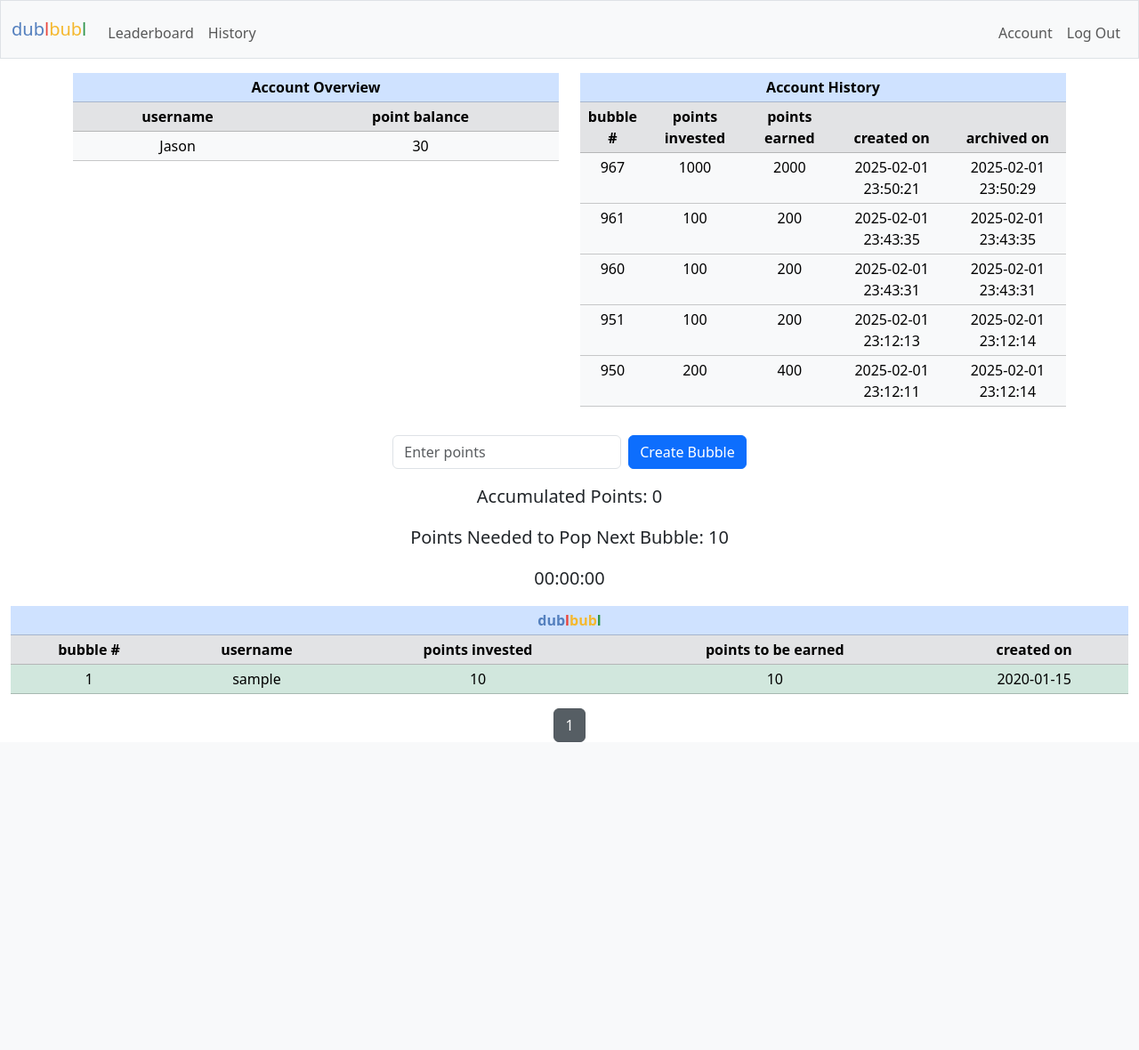
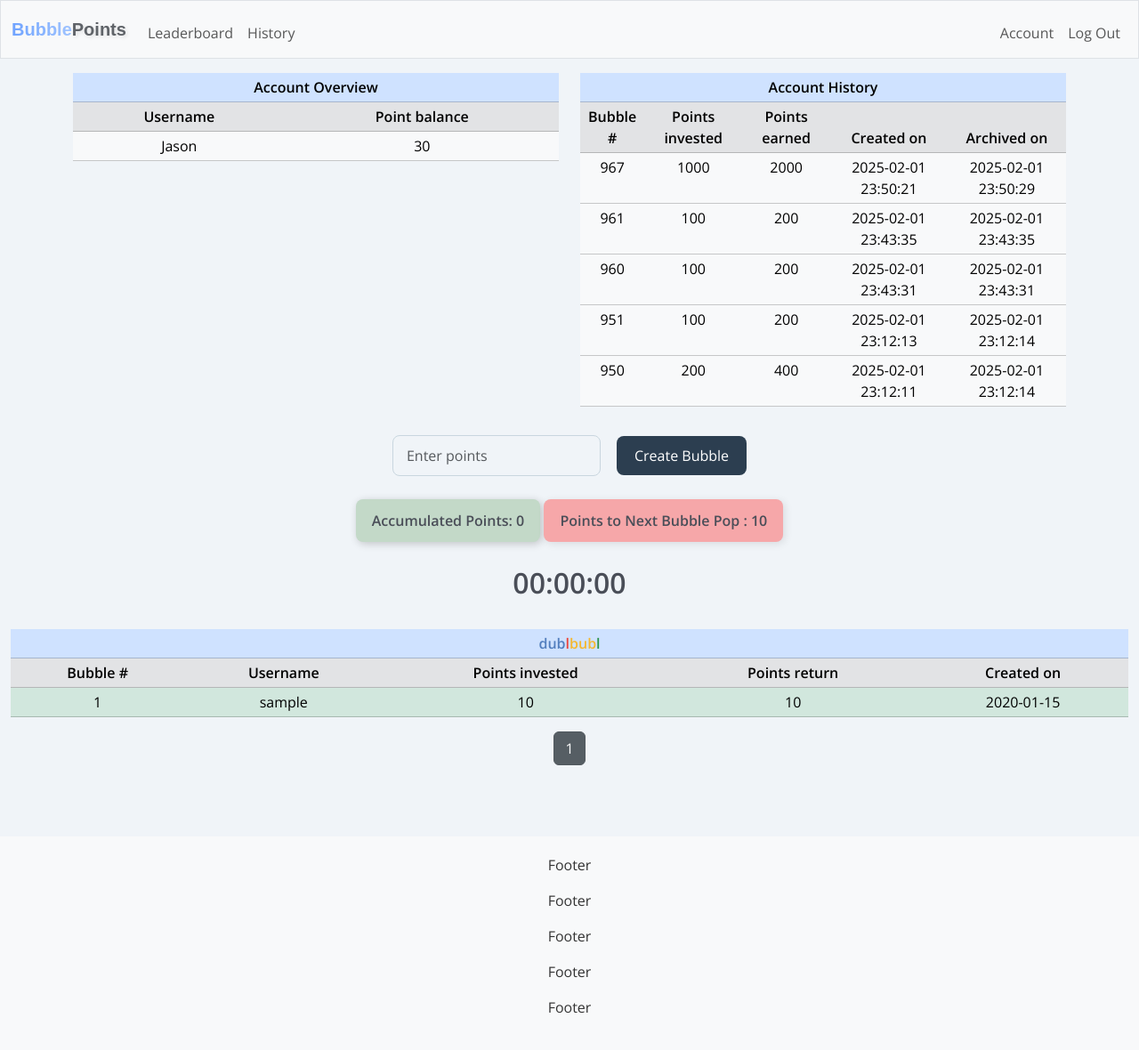
Before and after one commit to jasonch01/BubblePoints, a Flask app: page / in a window 1280 px wide. Shown: the whole page at 89% size. Before the commit the page ends 834 px from the top, so only its background shows below. Run offline with Flask 3, Linux system fonts and the light colour scheme; a user stored in the database is signed in; tables that the repository leaves empty hold one stand-in row (values such as "Sample post"); some libraries are stand-ins or nearby versions.

Commit message:
Updated 2/2/2025 v1.14.01

```diff
--- a/app.py
+++ b/app.py
@@ -354,11 +354,21 @@ def index():
             return "not enough points"
 
         try:
+            # Calculate the multiplier based on points_in
+            if points >= 10000:
+                points_out = points * 2  # If points are 10,000 or more, multiply by 2
+            elif points >= 5000:
+                points_out = points * 1.75  # If points are 5,000 or more but less than 10,000, multiply by 1.75
+            elif points >= 1000:
+                points_out = points * 1.5  # If points are 1,000 or more but less than 10,000, multiply by 1.5
+            else:
+                points_out = points * 1.25  # Otherwise, points_out equals points_in (e.g., for smaller amounts)
+
             # Insert row into dublbubl
             cur.execute("""
             INSERT INTO dublbubl (row_id, user_id, username, points_in, points_out, date_created)
             VALUES (?, ?, ?, ?, ?, ?)
-            """, (None, user[0], user[1], points, (points * 2), current_date))
+            """, (None, user[0], user[1], points, (points_out), current_date))
 
             # Commit the changes to the dublbubl database
             con.commit()
--- a/static/style.css
+++ b/static/style.css
@@ -12,11 +12,40 @@ html {
     font-size: 1rem;
 }
 
-body {
+html body {
    height: 100vh;
+   margin: 0;
+   display: flex;
+   flex-direction: column;
+   background-color: #F0F4F8; /* Soft, neutral background */
+   color: #333; /* Dark text for contrast */
 }
 
-/* Colors for brand */
+body {
+    font-family: 'Open Sans', sans-serif;
+  }
+
+
+main {
+    flex-grow: 1; /* This pushes the footer to the bottom */
+    margin-bottom: 5em; /* Adjust this value to increase space */
+}
+
+
+
+footer {
+    background-color: #f8f9fa;
+    padding: 20px 0;
+    text-align: center;
+    width: 100%;
+}
+
+
+
+
+
+
+/* Colors for dublbubl*/
 .blue
 {
     color: #537fbe;
@@ -34,10 +63,27 @@ body {
     color: #2e944b;
 }
 
-form {
-    text-align: center;
-    margin: 1em auto;
-}
+
+
+.gradient-text {
+    background: linear-gradient(to right, #6fa3ff, #a0c4ff); /* Gradient from light blue to pastel blue */
+    -webkit-background-clip: text;
+    color: transparent;
+    font-family: 'Poppins', sans-serif;
+    font-weight: bold;
+  }
+
+  .points-text {
+    color: #5f6368; /* Subtle dark grey */
+    font-family: 'Poppins', sans-serif;
+    font-weight: bold;
+    text-shadow: 2px 2px 4px rgba(0, 0, 0, 0.1);
+  }
+
+
+
+
+
 
 .dashboard {
     margin: 1em auto;
@@ -46,3 +92,118 @@ form {
 .leaderboard {
     margin: 1em auto;
 }
+
+.tracker {
+    margin: 1em auto;
+}
+
+
+
+/* Form and button styling */
+form {
+    display: flex;
+    justify-content: center;
+    align-items: center;
+    gap: 10px; /* Added space between input and button */
+}
+
+input.form-control {
+    background-color: #F0F4F8; /* Soft muted sage gray */
+    border: 1px solid #C9D6DF; /* Muted border */
+    border-radius: 8px;
+    padding: 10px 15px;
+    font-size: 1rem;
+}
+
+button.btn-primary {
+    background-color: #2C3E50; /* Dark blue-gray background */
+    color: white; /* White text for contrast */
+    border: none;
+    padding: 10px 20px;
+    font-size: 1rem;
+    border-radius: 8px;
+    transition: background-color 0.3s;
+}
+
+button.btn-primary:hover {
+    background-color: #34495E; /* Slightly lighter blue-gray on hover */
+}
+
+
+
+
+
+
+
+
+
+
+
+
+
+/* Text block styling */
+#current_points_in, #points_in_required {
+    font-size: 1rem;
+    font-weight: bold;
+    color: #4A4E58; /* Soft charcoal for text */
+    background-color: #C3D9C8; /* Soft muted green for points_in */
+    padding: 12px 18px;
+    border-radius: 8px;
+    display: inline-block;
+    box-shadow: 2px 2px 10px rgba(0, 0, 0, 0.2);
+    margin: 10px 0;
+}
+
+#points_in_required {
+    background-color: #F6A7A9; /* Brighter soft red for points_in_required */
+    color: #4A4E58; /* Soft charcoal text */
+    padding: 12px 18px;
+    border-radius: 8px;
+    display: inline-block;
+    box-shadow: 2px 2px 10px rgba(0, 0, 0, 0.1);
+}
+
+#countdown_timer {
+    font-size: 2rem;
+    font-weight: bold;
+    color: #4A4E58; /* Soft charcoal */
+    padding: 12px 15px;
+}
+
+
+
+
+
+
+
+/* Apply only to forms with the class 'login-form' */
+.login-form {
+    display: flex;
+    flex-direction: column;  /* Stack elements vertically */
+    justify-content: center;
+    align-items: center;
+    gap: 15px; /* Space between input fields and button */
+    margin-top: 1em;
+}
+
+.login-form input.form-control {
+    background-color: #F0F4F8;
+    border: 1px solid #C9D6DF;
+    border-radius: 8px;
+    padding: 10px 15px;
+    font-size: 1rem;
+}
+
+.login-form button.btn-primary {
+    background-color: #2C3E50;
+    color: white;
+    border: none;
+    padding: 10px 20px;
+    font-size: 1rem;
+    border-radius: 8px;
+    transition: background-color 0.3s;
+}
+
+.login-form button.btn-primary:hover {
+    background-color: #34495E;
+}
--- a/templates/index.html
+++ b/templates/index.html
@@ -15,8 +15,8 @@
         </thead>
         <thead class="table-light">
           <tr class="table-secondary">
-            <th class="table-secondary">username</th>
-            <th class="table-secondary">point balance</th>
+            <th class="table-secondary">Username</th>
+            <th class="table-secondary">Point balance</th>
           </tr>
         </thead>
         <tbody id="point-balance">
@@ -40,11 +40,11 @@
         </thead>
         <thead class="table-secondary">
           <tr class="table-secondary">
-            <th>bubble #</th>
-            <th>points invested</th>
-            <th>points earned</th>
-            <th>created on</th>
-            <th>archived on</th>
+            <th>Bubble #</th>
+            <th>Points invested</th>
+            <th>Points earned</th>
+            <th>Created on</th>
+            <th>Archived on</th>
           </tr>
         </thead>
         <tbody id="user-history">
@@ -72,13 +72,11 @@
 
 {% endif %}
 
-<figure class="text-center">
-  <blockquote class="blockquote">
+<div class="tracker text-center">
     <p id="current_points_in">Accumulated Points: {{ current_points_in[0] }}</p>
-    <p id="points_in_required">Points Needed to Pop Next Bubble: {{ points_in_required }}</p>
-    <div id="countdown_timer">00:00:00</div>
-  </blockquote>
-</figure>
+    <p id="points_in_required">Points to Next Bubble Pop : {{ points_in_required }}</p>
+    <div class="low-time" id="countdown_timer">00:00:00</div>
+</div>
 
 
 <table class="table table-success table-sm text-center">
@@ -89,11 +87,11 @@
   </thead>
   <thead>
     <tr class="table-secondary">
-      <th>bubble #</th>
-      <th>username</th>
-      <th>points invested</th>
-      <th>points to be earned</th>
-      <th>created on</th>
+      <th>Bubble #</th>
+      <th>Username</th>
+      <th>Points invested</th>
+      <th>Points return</th>
+      <th>Created on</th>
     </tr>
   </thead>
   <tbody id="dublbubl">
--- a/templates/layout.html
+++ b/templates/layout.html
@@ -7,12 +7,15 @@
     <title>dublbubl</title>
     <link href="https://cdn.jsdelivr.net/npm/bootstrap@5.3.3/dist/css/bootstrap.min.css" rel="stylesheet" integrity="sha384-QWTKZyjpPEjISv5WaRU9OFeRpok6YctnYmDr5pNlyT2bRjXh0JMhjY6hW+ALEwIH" crossorigin="anonymous">
     <link rel="stylesheet" href="/static/style.css">
+    <link href="https://fonts.googleapis.com/css2?family=Open+Sans:wght@400;600&display=swap" rel="stylesheet">
   </head>
   <body>
 
     <nav class="bg-light border navbar navbar-expand-md navbar-light">
       <div class="container-fluid">
-          <a class="navbar-brand" href="/"><span class="blue">dub</span><span class="red">l</span><span class="yellow">bub</span><span class="green">l</span></a>
+        <a class="navbar-brand" href="/">
+          <span class="gradient-text">Bubble</span><span class="points-text">Points</span>
+        </a>
           <button aria-controls="navbar" aria-expanded="false" aria-label="Toggle navigation" class="navbar-toggler" data-bs-target="#navbar" data-bs-toggle="collapse" type="button">
               <span class="navbar-toggler-icon"></span>
           </button>
@@ -42,6 +45,12 @@
       </main>
 
       <footer class="footer">
+        <p>Footer</p>
+        <p>Footer</p>
+        <p>Footer</p>
+        <p>Footer</p>
+        <p>Footer</p>
+
       </footer>
 
       <script src="/static/index.js"></script>
```
Also changed, not shown: templates/login.html (+7 -9 lines), templates/register.html (+8 -10 lines), dublbubl.db, 2 other files.
